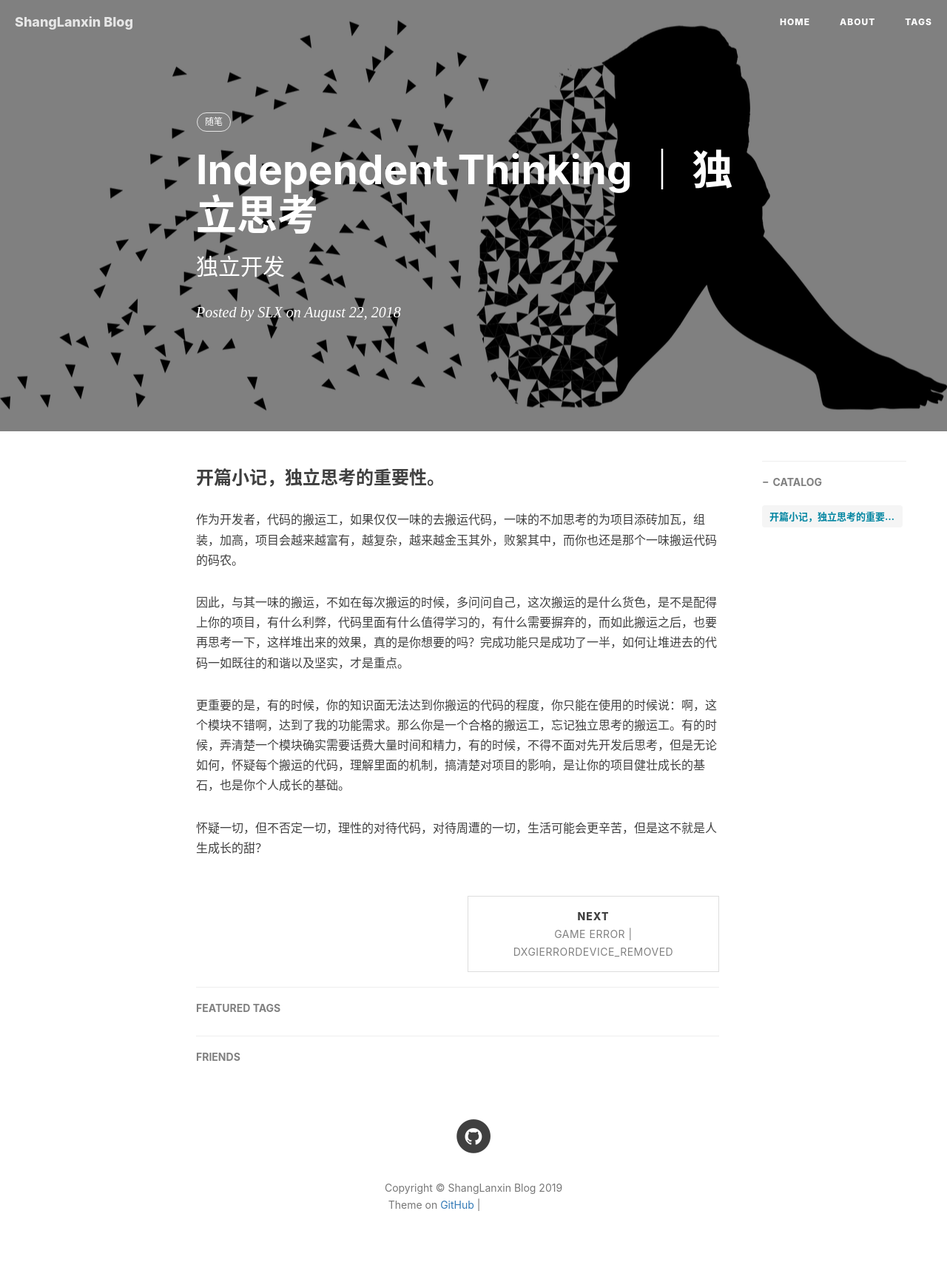
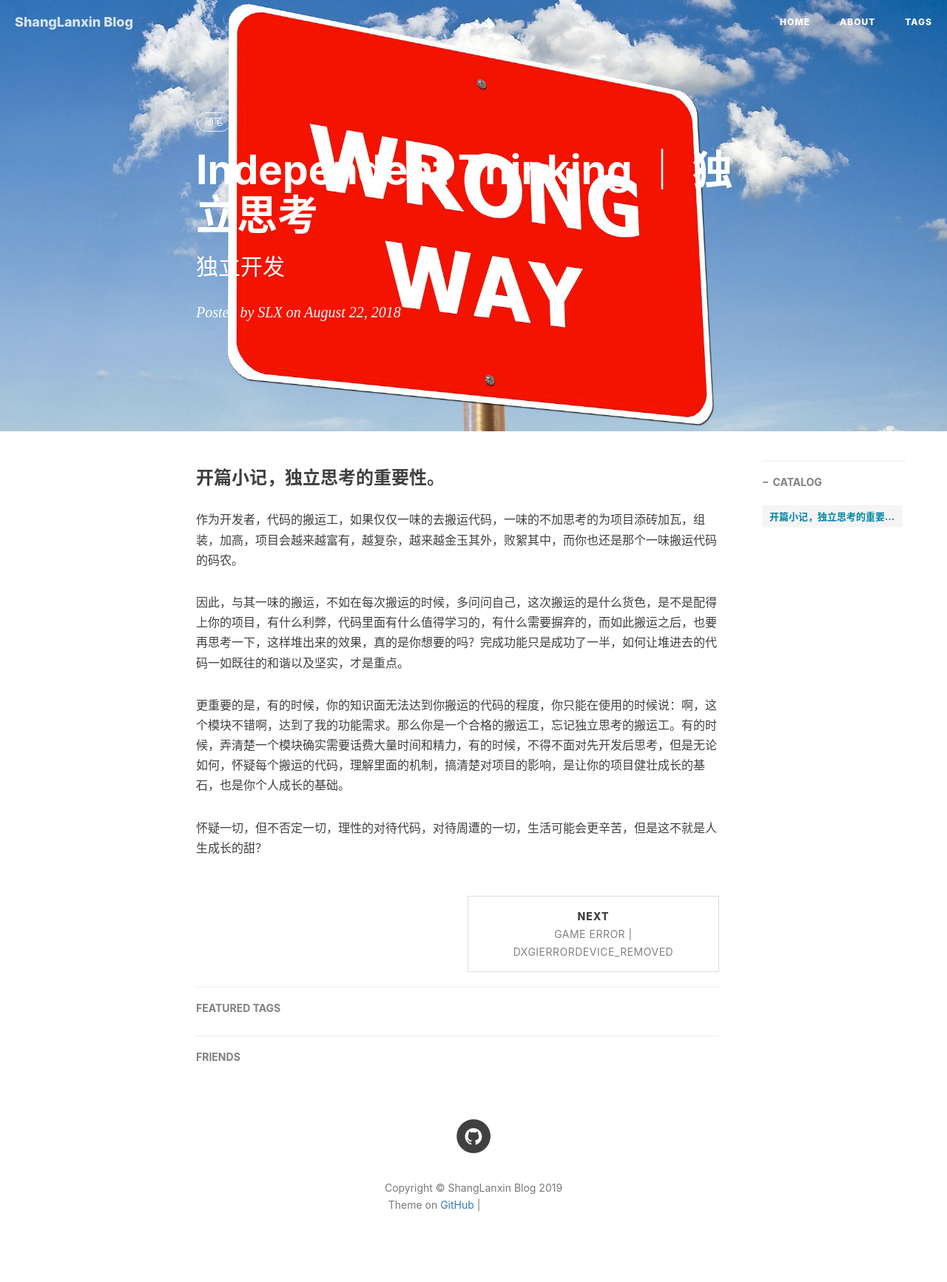
Before and after one commit to shanglanxin/shanglanxin.github.io, a Jekyll site: the page built from _posts/2018-08-22-独立思考.md, in a window 1280 px wide. Shown: the whole page at 74% size. Built offline with Jekyll 4.4.1, drawn with Linux system fonts in a browser that asks for light colours; nearby versions of some CDN libraries; comment, search, counter and statistics services are not loaded; grey boxes are pictures that could not be loaded.

Commit message:
update bg pic
update picture

```diff
--- a/_posts/2018-08-22-独立思考.md
+++ b/_posts/2018-08-22-独立思考.md
@@ -4,7 +4,7 @@
 subtitle:   独立开发
 date:       2018-08-22
 author:     SLX
-header-img: img/post-bg-independent_thinking.png
+header-img: img/post-bg-error.jpg
 catalog: true
 tags:
     - 随笔
```
Also changed, not shown: img/post-bg-error.jpg (added).
